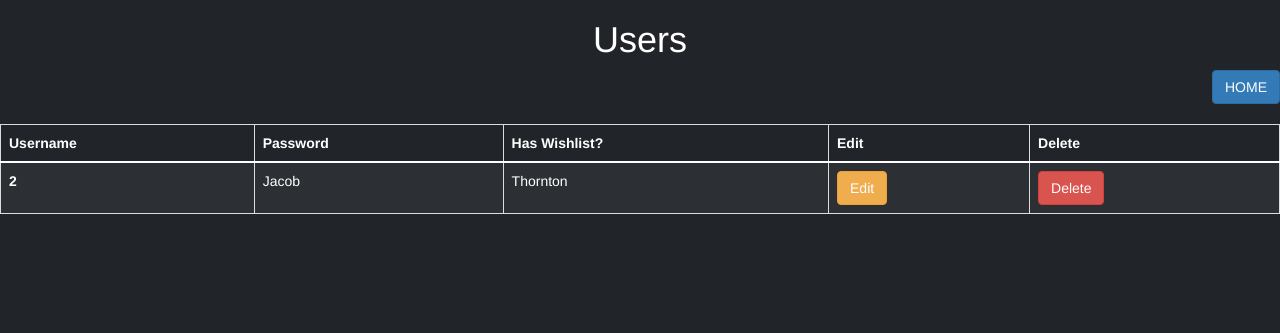
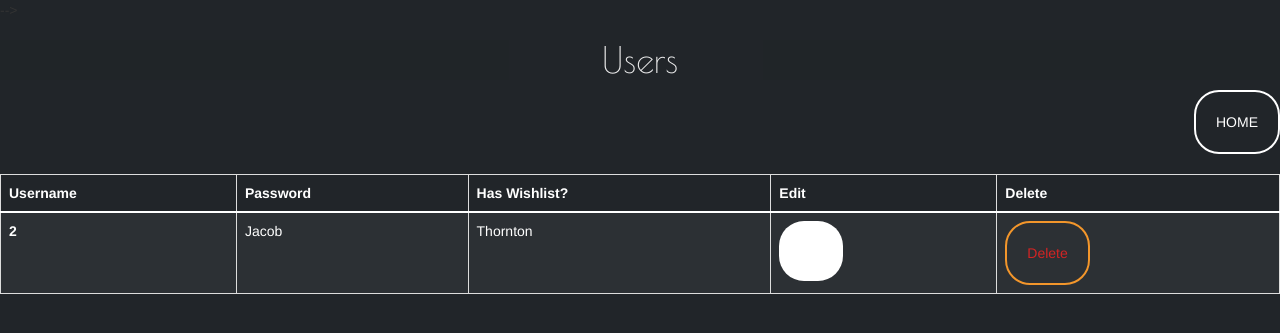
Before and after one commit to MoniBarrios/CST_438_p1_group3, a Flask app: page /admin/viewusers in a window 1280 px wide. Shown: the top 333 px of the page. Run offline with Flask 2, Linux system fonts and the light colour scheme; data that the repository does not hold is empty; some libraries are stand-ins or nearby versions.

Commit message:
Css Buttons updated

```diff
--- a/static/css/styles.css
+++ b/static/css/styles.css
@@ -1,6 +1,6 @@
 /***** Nav Bar ******/
 
- .nav_bar {
+ .nav_bar{
     margin: 0 auto;
     background-color:aliceblue;
     opacity: 0.9;
@@ -8,12 +8,12 @@
     border-radius:20px;
   }
 
-  .nav_bar ul {
+  .nav_bar ul{
     text-align: center;
     color: black;
   }
 
-  .nav_bar ul li {
+  .nav_bar ul li{
     color:black;
     font-size:20px;
     display: inline-block;
@@ -21,19 +21,19 @@
     padding: 20px;
   }
 
-  .nav_bar a:link {
+  .nav_bar a:link{
     color:black;
   }
 
-  .nav_bar a:visited {
+  .nav_bar a:visited{
     color:black;
   }
 
-  .nav_bar a:hover {
+  .nav_bar a:hover{
     color: yellow;
   }
 
-  .nav_bar .current {
+  .nav_bar .current{
     background-color: blue
   }
 
@@ -46,7 +46,27 @@
   }
 
 
-  /* .btn{
+  .btn{
+    border-style: outset;
+    border-width: 2px;
+    border-radius: 25px;
+    border: 2px solid;
+    padding: 20px;
+  }
+
+  .adminbtn{
+    color: rgb(131, 136, 139);
+    border-style: outset;
+    border-color: white;
+    border-width: 2px;
+    background-color:white;
+    border-radius: 25px;
+    border: 2px solid rgb(251, 253, 255);
+    padding: 20px;
+    background-color: aliceblue;
+  }
+
+  .userbtn{
     color: steelblue;
     border-style: outset;
     border-color: white;
@@ -56,18 +76,6 @@
     border: 2px solid steelblue;
     padding: 20px;
     background-color: aliceblue;
-  } */
-
-  .btn{
-    color: rgb(131, 136, 139);
-    border-style: outset;
-    border-color: rgb(179, 39, 39);
-    border-width: 2px;
-    background-color:white;
-    border-radius: 25px;
-    border: 2px solid rgb(251, 253, 255);
-    padding: 20px;
-    background-color: rgb(131, 136, 139);
   }
 
   .editButton{
@@ -78,6 +86,13 @@
     background-color:white;
     border-radius: 25px;
     border: 2px;
+  }
+
+  .bg-red{
+    color:rgb(211, 36, 36);
+    border-color: rgb(243, 150, 43);
+
+
   }
 
   /* button:hover {
@@ -117,7 +132,6 @@
   h1,h2{
       font-family: 'Poiret One', cursive;
       color: rgb(6, 42, 109);
-      background-color:aliceblue;
       opacity: .9;
       text-align: center;
   }
--- a/templates/admin_viewusers.html
+++ b/templates/admin_viewusers.html
@@ -18,14 +18,14 @@
       <script src="https://ajax.googleapis.com/ajax/libs/jquery/3.5.1/jquery.min.js"></script>
       <script src="https://maxcdn.bootstrapcdn.com/bootstrap/3.4.1/js/bootstrap.min.js"></script>
 
-      <!-- <link href="/static/css/styles.css" rel="stylesheet" type="text/css" /> -->
+      <link href="/static/css/styles.css" rel="stylesheet" type="text/css" /> -->
 
       <!-- <meta name="viewport" content="width=device-width, initial-scale=1">  -->
   </head>
     <body class="bg-dark">
-        <h1 style="text-align:center" class="text-white bg-dark">Users</h1>
+        <h1 class="text-white bg-dark">Users</h1>
         <div style="text-align:right">
-          <a class="btn btn-primary text-white" href="/admin" role="button">HOME</a>
+          <a class="btn bg-dark text-white" href="/admin" role="button">HOME</a>
         </div>
         <br>
         <table class="table table-dark table-hover table-bordered table-striped">
@@ -48,10 +48,10 @@
               <td>Jacob</td>
               <td>Thornton</td>
               <td>
-                <button id="example" type="button" class="btn text-white editUserButton btn-warning" data-toggle="modal" data-target="#editModal">Edit</button>
+                <button id="example" type="button" class="btn text-white editButton" data-toggle="modal" data-target="#editModal">Edit</button>
               </td>
               <td>
-                <button type="button" class="btn deleteUserButton btn-danger">Delete</button>
+                <button type="button" class="btn bg-red">Delete</button>
               </td>
             </tr>
           </tbody>
@@ -81,7 +81,7 @@
               </div>
               <div class="modal-footer">
                 <button id='cancelUserEdit' type="button" class="btn btn-secondary" data-dismiss="modal">Cancel</button>
-                <button id='saveUserEdit' type="button" class="btn saveUserEdit btn-info">Save</button>
+                <button type="button" class="btn text-white">Save</button>
               </div>
             </div>
           </div>
@@ -105,11 +105,8 @@
                 contentType: "application/json",
                 success: function(data, status) {
                     console.log(data)
-                    var userId = String(data.id)
-
                     $('#username').val(data.username)
                     $('#password').val(data.password)
-                    $('#saveUserEdit').attr('name', userId)
                     $('#editUserModal').modal('toggle')
                 },
                 error: function(xhr, status, error) {
@@ -133,34 +130,5 @@
           $('#editUserModal').modal('toggle')
         })
 
-        $('#saveUserEdit').on('click', function(e){
-          e.preventDefault()
-          var user_id = $(this).attr('name');
-          var user_name = $('#username').val()
-          var user_pass = $('#password').val()
-
-          $.ajax({
-                type: "GET",
-                url: `/admin/save_user/${user_id}`,
-                dataType: "json",
-                data: {'userName': user_name.toString(),
-                        'userPass': user_pass.toString()},
-                contentType: "application/json",
-                success: function(data, status) {
-                    console.log(data)
-                    alert('Successfully saved changes')
-                    $('#editUserModal').modal('toggle')
-                    location.reload()
-                },
-                error: function(xhr, status, error) {
-                    console.error(xhr.responseText);
-                },
-                complete: function(data, status) { //optional, used for debugging purposes
-                    //console.log(status);
-                }
-            });
-
-        })
-
       })
     </script>
--- a/templates/create_account.html
+++ b/templates/create_account.html
@@ -21,7 +21,7 @@
 
   <body class="text-center">
 	<h1 class="etc"> Wishlist </h1>
-    <div class="container">
+    <div style="background-color: aliceblue" class="container">
 	  <br>
     <div class="container">
       <h1 style="text-align:center">Create Account</h1>
@@ -37,7 +37,7 @@
 	  </div>
 	  <div style="text-align:center"></div>
 	  <br>
-		<input  class="btn" type="submit" value="Create Account">
+		<input  class="btn userbtn" type="submit" value="Create Account">
 			{% if error %}
 			<p class="error"><strong>Error:</strong> {{ error }}
 			{% endif %}
@@ -46,6 +46,7 @@
 		<div style="text-align:center">
 			<br>
 			<p>Already have an account? <a href='/login'>Sign in</a></p>
+			<br>
 		</div>
 		</form>
     </div>
--- a/templates/login.html
+++ b/templates/login.html
@@ -19,7 +19,7 @@
 
   </head>
   <body>
-    <div class="container">
+    <div class="container" style="background-color: aliceblue">
       <h1 class="etc">Sign in</h1>
       <br>
 	  <div style="text-align:center">
@@ -34,7 +34,7 @@
 	  <br>
 	  <div style="text-align:center">
 		<!-- <button type="submit" class="btn btn-dark" value="Login">Login</button> -->
-		<input style='padding: 4px' class="btn btn-default" type="submit" value="Login">
+		<input style='padding: 4px' class="btn userbtn" type="submit" value="Login">
 			{% if error %}
 			<br>
 			<p class="error"><strong>Error:</strong> {{ error }}
```
